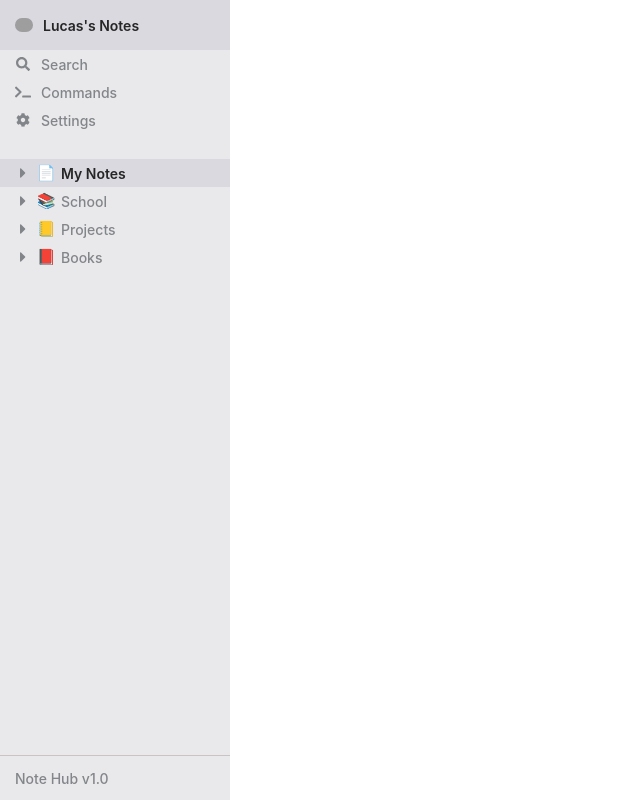
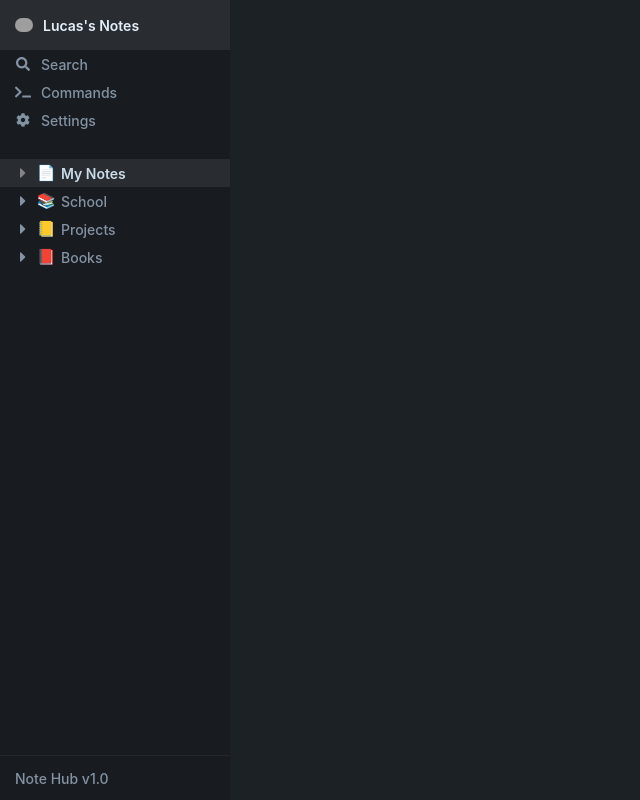
Before and after one commit to lucasr1b/note-hub, a React (Create React App) app in the folder client/: page / in a window 1280 px wide. Shown: the whole page, without its empty margins (0-640 px from the left). Built offline with nearby package versions, Linux system fonts and the light colour scheme; grey boxes are pictures that could not be loaded.

Commit message:
Changed to dark mode

```diff
--- a/client/src/components/sidebar/Sidebar.scss
+++ b/client/src/components/sidebar/Sidebar.scss
@@ -2,8 +2,8 @@
     font-size: 14px;
     line-height: 1.5;
     font-weight: 500;
-    background-color: #e9e9eb;
-    color: #828589;
+    background-color: #181c20;
+    color: #8493a4;
     width: 230px;
     height: 100vh;
 
@@ -14,7 +14,7 @@
         height: 28px;
 
         &:hover {
-            background-color: #d9d9df;
+            background-color: #292d31;
             cursor: pointer;
         }
 
@@ -24,7 +24,7 @@
     }
 
     .Account {
-        color: #262626;
+        color: #e4effa;
         font-weight: 600;
         width: 100%;
         height: 50px;
@@ -47,16 +47,15 @@
     .Directory {
         .Active {
             font-weight: 600;
-            background-color: #d9d9df;
+            background-color: #292d31;
+            color: #cbdbe9;
 
             .Expand {
-                color: #828589;
+                color: #828489;
             }
 
-            color: #262626;
-
             &:hover {
-                background-color: #ceced4;
+                background-color: #22282f;
             }
         }
     }
@@ -70,7 +69,7 @@
         position: absolute;
         bottom: 0;
         display: flex;
-        border-top: 1px solid #C9C3C3;
+        border-top: 1px solid #26262e;
 
         span {
             margin-left: 15px;
@@ -87,7 +86,7 @@
         margin-right: 5px;
 
         &:hover {
-            background-color: #bfbcc3;
+            background-color: #26272f;
         }
     }
 }
--- a/client/src/pages/App.scss
+++ b/client/src/pages/App.scss
@@ -5,4 +5,5 @@
 
 body {
     margin: 0;
+    background-color: #1c2126;
 }
```
